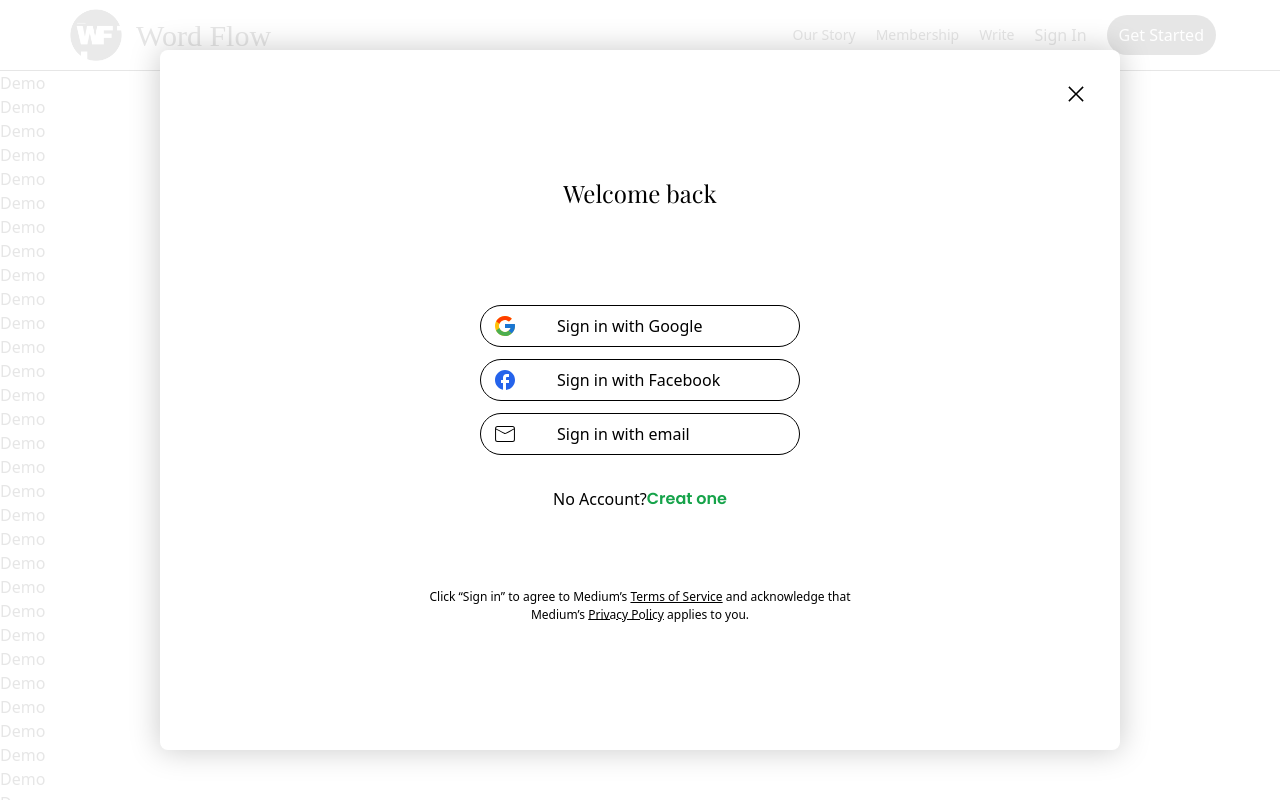
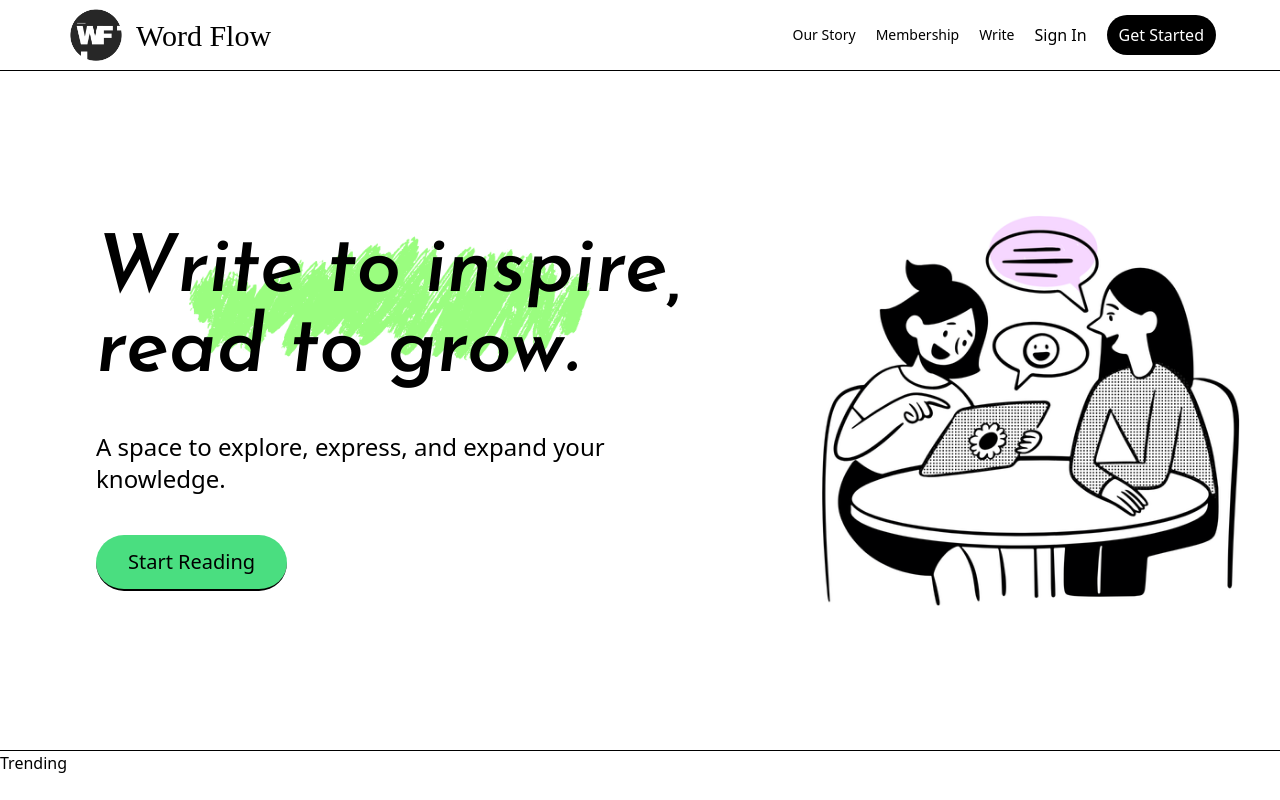
Before and after one commit to sourabh14022004/Word-Flow, a React (Vite) app: page /demo in a window 1280 px wide. Shown: the top 800 px of the page. Built offline with nearby package versions, Linux system fonts and the light colour scheme; a web font is replaced by a local one.

Commit message:
banner added

```diff
--- a/src/App.jsx
+++ b/src/App.jsx
@@ -1,5 +1,5 @@
 import React from 'react';
-import { Route, Routes } from 'react-router-dom';
+import { Navigate, Route, Routes } from 'react-router-dom';
 import Home from './Components/Home/Home.jsx';
 import Demo from './Components/Demo/Demo.jsx';
 import HomeHeader from './Components/Home/HomeHeader.jsx';
@@ -8,13 +8,20 @@ import DemoHeader from './Components/Demo/DemoHeader.jsx';
 
 
 function App() {
-  const auth = false;
+  const currentUser = false;
   return (
     <>
-      {auth ? <HomeHeader/> : <DemoHeader/>}
+      {currentUser ? <HomeHeader/> : <DemoHeader/>}
       <Routes>
-          <Route path = "/" element={<Home/>}></Route>
-          <Route path = "/demo" element ={<Demo/>}></Route>
+          { currentUser && <Route path = "/" element={<Home/>}></Route>}
+          { !currentUser && <Route path = "/demo" element ={<Demo/>}></Route>}
+
+          {/* Route protection */}
+
+          <Route
+              path='*'
+              element ={ <Navigate to = { !currentUser ? "/demo" : "/"}/>}
+          />
       </Routes>
     </>
   )
--- a/src/Components/Demo/Auth/Auth.jsx
+++ b/src/Components/Demo/Auth/Auth.jsx
@@ -23,11 +23,12 @@ const Auth = ({model, setModel}) => {
                         bottom-0 lg:bottom-[3.125rem]  left-0 md:left-[10rem] overflow-auto
                         right-0 md:right-[10rem] bg-white shadows rounded-lg
                         ${model ? "visible opacity-100" : "invisible opacity-0"}
-                        transition-all duration-400`}>
+                        transition-all duration-500
+                        `}>
 
             <button
                 onClick={() => setModel(false)}
-                className={`absolute top-8 right-8 text-2xl hover:opacity-50 `}>
+                className={`absolute top-8 right-8 text-2xl hover:opacity-50`}>
                 <LiaTimesSolid/>
             </button>
 
--- /dev/null
+++ b/src/Components/Demo/Auth/Banner.jsx
@@ -0,0 +1,54 @@
+import React from 'react'
+import sticker from '../../../assets/sticker.png'
+import sticker1 from '../../../assets/xyz.png'
+
+const Banner = () => {
+  return (
+    <>
+      <div className='relative bg-white border-black border-b md:flex items-center justify-between h-[42.5rem]'>
+        {/* Mobile Sticker */}
+        <div className='md:hidden flex justify-center'>
+          <img src={sticker} alt="sticker" className="w-1/2" />
+        </div>
+
+        {/* Text Section with Sticker1 Behind */}
+        <div className='relative py-19 md:py-[10rem] flex flex-col items-start gap-10 px-6 md:px-[6rem] z-10'>
+
+          <div className='relative text-left josefin-sans space-y-0 z-10'>
+            {/* Sticker1 Image Positioned Behind */}
+            <div className='absolute inset-0 z-0 flex justify-center items-center'>
+                <img src={sticker1} alt="sticker background" className="w-[50rem] px-[10rem] object-cover scale-150" />
+            </div>
+
+            {/* Text Section */}
+            <h1 className='relative z-10 text-[2.5rem] sm:text-[3rem] md:text-[5rem] font-normal leading-none'>
+                Write to inspire,
+            </h1>
+            <h1 className='relative z-10 text-[2.5rem] sm:text-[3rem] md:text-[5rem] font-normal leading-none'>
+                read to grow.
+            </h1>
+            </div>
+
+          <p className='text-lg sm:text-xl md:text-2xl relative z-10'>
+            A space to explore, express, and expand your knowledge.
+          </p>
+
+          <button
+            className='capitalize p-8 py-3 rounded-full border-black border-b-2
+                            bg-green-400 text-black font-medium text-[20px] transition
+                            ease-in-out delay-150 hover:-translate-y-1 hover:scale-110
+                            hover:bg-green-500 duration-300 shadow-none hover:shadow-lg hover:shadow-gray-400 relative z-10'>
+            start reading
+          </button>
+        </div>
+
+        {/* Desktop Sticker */}
+        <div className='hidden md:flex justify-center p-10'>
+          <img src={sticker} alt="sticker" className="w-full" />
+        </div>
+      </div>
+    </>
+  )
+}
+
+export default Banner;
--- a/src/Components/Demo/Demo.jsx
+++ b/src/Components/Demo/Demo.jsx
@@ -1,270 +1,13 @@
 import React from 'react'
+import Banner from './Auth/Banner.jsx';
+import Trending from './Trending.jsx';
+
 
 const Demo = () => {
   return (
     <>
-      <div>Demo</div>
-      <div>Demo</div>
-      <div>Demo</div>
-      <div>Demo</div>
-      <div>Demo</div>
-      <div>Demo</div>
-      <div>Demo</div>
-      <div>Demo</div>
-      <div>Demo</div>
-      <div>Demo</div>
-      <div>Demo</div>
-      <div>Demo</div>
-      <div>Demo</div>
-      <div>Demo</div>
-      <div>Demo</div>
-      <div>Demo</div>
-      <div>Demo</div>
-      <div>Demo</div>
-      <div>Demo</div>
-      <div>Demo</div>
-      <div>Demo</div>
-      <div>Demo</div>
-      <div>Demo</div>
-      <div>Demo</div>
-      <div>Demo</div>
-      <div>Demo</div>
-      <div>Demo</div>
-      <div>Demo</div>
-      <div>Demo</div>
-      <div>Demo</div>
-      <div>Demo</div>
-      <div>Demo</div>
-      <div>Demo</div>
-      <div>Demo</div>
-      <div>Demo</div>
-      <div>Demo</div>
-      <div>Demo</div>
-      <div>Demo</div>
-      <div>Demo</div>
-      <div>Demo</div>
-      <div>Demo</div>
-      <div>Demo</div>
-      <div>Demo</div>
-      <div>Demo</div>
-      <div>Demo</div>
-      <div>Demo</div>
-      <div>Demo</div>
-      <div>Demo</div>
-      <div>Demo</div>
-      <div>Demo</div>
-      <div>Demo</div>
-      <div>Demo</div>
-      <div>Demo</div>
-      <div>Demo</div>
-      <div>Demo</div>
-      <div>Demo</div>
-      <div>Demo</div>
-      <div>Demo</div>
-      <div>Demo</div>
-      <div>Demo</div>
-      <div>Demo</div>
-      <div>Demo</div>
-      <div>Demo</div>
-      <div>Demo</div>
-      <div>Demo</div>
-      <div>Demo</div>
-      <div>Demo</div>
-      <div>Demo</div>
-      <div>Demo</div>
-      <div>Demo</div>
-      <div>Demo</div>
-      <div>Demo</div>
-      <div>Demo</div>
-      <div>Demo</div>
-      <div>Demo</div>
-      <div>Demo</div>
-      <div>Demo</div>
-      <div>Demo</div>
-      <div>Demo</div>
-      <div>Demo</div>
-      <div>Demo</div>
-      <div>Demo</div>
-      <div>Demo</div>
-      <div>Demo</div>
-      <div>Demo</div>
-      <div>Demo</div>
-      <div>Demo</div>
-      <div>Demo</div>
-      <div>Demo</div>
-      <div>Demo</div>
-      <div>Demo</div>
-      <div>Demo</div>
-      <div>Demo</div>
-      <div>Demo</div>
-      <div>Demo</div>
-      <div>Demo</div>
-      <div>Demo</div>
-      <div>Demo</div>
-      <div>Demo</div>
-      <div>Demo</div>
-      <div>Demo</div>
-      <div>Demo</div>
-      <div>Demo</div>
-      <div>Demo</div>
-      <div>Demo</div>
-      <div>Demo</div>
-      <div>Demo</div>
-      <div>Demo</div>
-      <div>Demo</div>
-      <div>Demo</div>
-      <div>Demo</div>
-      <div>Demo</div>
-      <div>Demo</div>
-      <div>Demo</div>
-      <div>Demo</div>
-      <div>Demo</div>
-      <div>Demo</div>
-      <div>Demo</div>
-      <div>Demo</div>
-      <div>Demo</div>
-      <div>Demo</div>
-      <div>Demo</div>
-      <div>Demo</div>
-      <div>Demo</div>
-      <div>Demo</div>
-      <div>Demo</div>
-      <div>Demo</div>
-      <div>Demo</div>
-      <div>Demo</div>
-      <div>Demo</div>
-      <div>Demo</div>
-      <div>Demo</div>
-      <div>Demo</div>
-      <div>Demo</div>
-      <div>Demo</div>
-      <div>Demo</div>
-      <div>Demo</div>
-      <div>Demo</div>
-      <div>Demo</div>
-      <div>Demo</div>
-      <div>Demo</div>
-      <div>Demo</div>
-      <div>Demo</div>
-      <div>Demo</div>
-      <div>Demo</div>
-      <div>Demo</div>
-      <div>Demo</div>
-      <div>Demo</div>
-      <div>Demo</div>
-      <div>Demo</div>
-      <div>Demo</div>
-      <div>Demo</div>
-      <div>Demo</div>
-      <div>Demo</div>
-      <div>Demo</div>
-      <div>Demo</div>
-      <div>Demo</div>
-      <div>Demo</div>
-      <div>Demo</div>
-      <div>Demo</div>
-      <div>Demo</div>
-      <div>Demo</div>
-      <div>Demo</div>
-      <div>Demo</div>
-      <div>Demo</div>
-      <div>Demo</div>
-      <div>Demo</div>
-      <div>Demo</div>
-      <div>Demo</div>
-      <div>Demo</div>
-      <div>Demo</div>
-      <div>Demo</div>
-      <div>Demo</div>
-      <div>Demo</div>
-      <div>Demo</div>
-      <div>Demo</div>
-      <div>Demo</div>
-      <div>Demo</div>
-      <div>Demo</div>
-      <div>Demo</div>
-      <div>Demo</div>
-      <div>Demo</div>
-      <div>Demo</div>
-      <div>Demo</div>
-      <div>Demo</div>
-      <div>Demo</div>
-      <div>Demo</div>
-      <div>Demo</div>
-      <div>Demo</div>
-      <div>Demo</div>
-      <div>Demo</div>
-      <div>Demo</div>
-      <div>Demo</div>
-      <div>Demo</div>
-      <div>Demo</div>
-      <div>Demo</div>
-      <div>Demo</div>
-      <div>Demo</div>
-      <div>Demo</div>
-      <div>Demo</div>
-      <div>Demo</div>
-      <div>Demo</div>
-      <div>Demo</div>
-      <div>Demo</div>
-      <div>Demo</div>
-      <div>Demo</div>
-      <div>Demo</div>
-      <div>Demo</div>
-      <div>Demo</div>
-      <div>Demo</div>
-      <div>Demo</div>
-      <div>Demo</div>
-      <div>Demo</div>
-      <div>Demo</div>
-      <div>Demo</div>
-      <div>Demo</div>
-      <div>Demo</div>
-      <div>Demo</div>
-      <div>Demo</div>
-      <div>Demo</div>
-      <div>Demo</div>
-      <div>Demo</div>
-      <div>Demo</div>
-      <div>Demo</div>
-      <div>Demo</div>
-      <div>Demo</div>
-      <div>Demo</div>
-      <div>Demo</div>
-      <div>Demo</div>
-      <div>Demo</div>
-      <div>Demo</div>
-      <div>Demo</div>
-      <div>Demo</div>
-      <div>Demo</div>
-      <div>Demo</div>
-      <div>Demo</div>
-      <div>Demo</div>
-      <div>Demo</div>
-      <div>Demo</div>
-      <div>Demo</div>
-      <div>Demo</div>
-      <div>Demo</div>
-      <div>Demo</div>
-      <div>Demo</div>
-      <div>Demo</div>
-      <div>Demo</div>
-      <div>Demo</div>
-      <div>Demo</div>
-      <div>Demo</div>
-      <div>Demo</div>
-      <div>Demo</div>
-      <div>Demo</div>
-      <div>Demo</div>
-      <div>Demo</div>
-      <div>Demo</div>
-      <div>Demo</div>
-      <div>Demo</div>
-      <div>Demo</div>
-      <div>Demo</div>
-      <div>Demo</div>
-      <div>Demo</div>
-      <div>Demo</div>
+        <Banner/>
+        <Trending/>
     </>
   )
 }
--- a/src/Components/Demo/DemoHeader.jsx
+++ b/src/Components/Demo/DemoHeader.jsx
@@ -7,7 +7,7 @@ import Auth from './Auth/Auth.jsx';
 
 const DemoHeader = () => {
     const [isActive, setIsActive] = useState(false);
-    const [model, setModel]= useState(true);
+    const [model, setModel]= useState(false);
 
     useEffect (() => {
         const scrollMe = () => {
--- /dev/null
+++ b/src/Components/Demo/Trending.jsx
@@ -0,0 +1,9 @@
+import React from 'react'
+
+const Trending = () => {
+  return (
+    <div>Trending</div>
+  )
+}
+
+export default Trending;
--- a/src/index.css
+++ b/src/index.css
@@ -3,6 +3,7 @@
 @import url('https://fonts.googleapis.com/css2?family=Libre+Baskerville:ital,wght@0,400;0,700;1,400&display=swap');
 @import url('https://fonts.googleapis.com/css2?family=Playfair+Display&display=swap');
 @import url('https://fonts.googleapis.com/css2?family=Poppins:wght@600&display=swap');
+@import url('https://fonts.googleapis.com/css2?family=Josefin+Sans:ital,wght@1,600&display=swap');
 
 @tailwind base;
 @tailwind components;
@@ -24,6 +25,13 @@
 
 .poppins-semibold {
   font-family: "Poppins", sans-serif;
-  font-weight: 700;
+  font-weight: 600;
   font-style: normal;
 }
+
+.josefin-sans {
+  font-family: "Josefin Sans", sans-serif;
+  font-optical-sizing: auto;
+  font-weight: 600;
+  font-style: italic;
+}
```
Also changed, not shown: src/Utils/Model.jsx (+5 -2 lines), src/assets/xyz.png (added).
